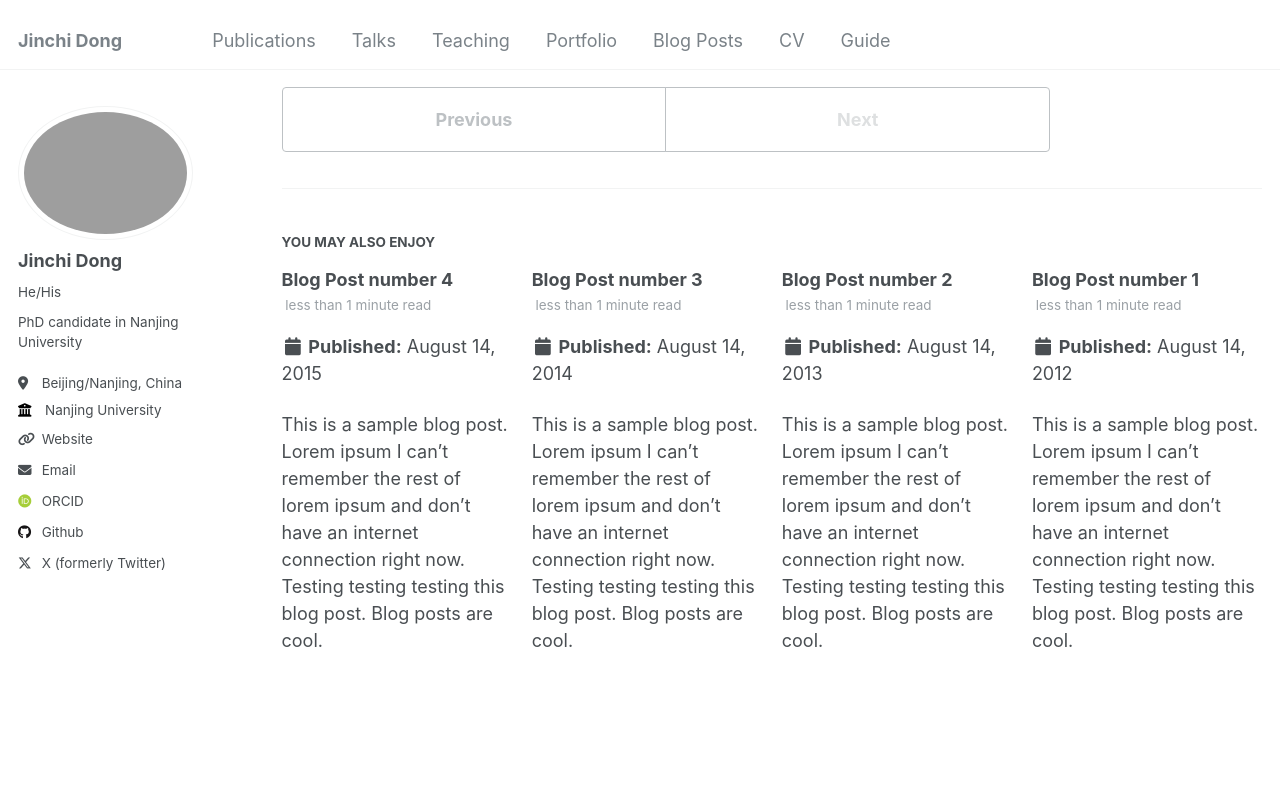
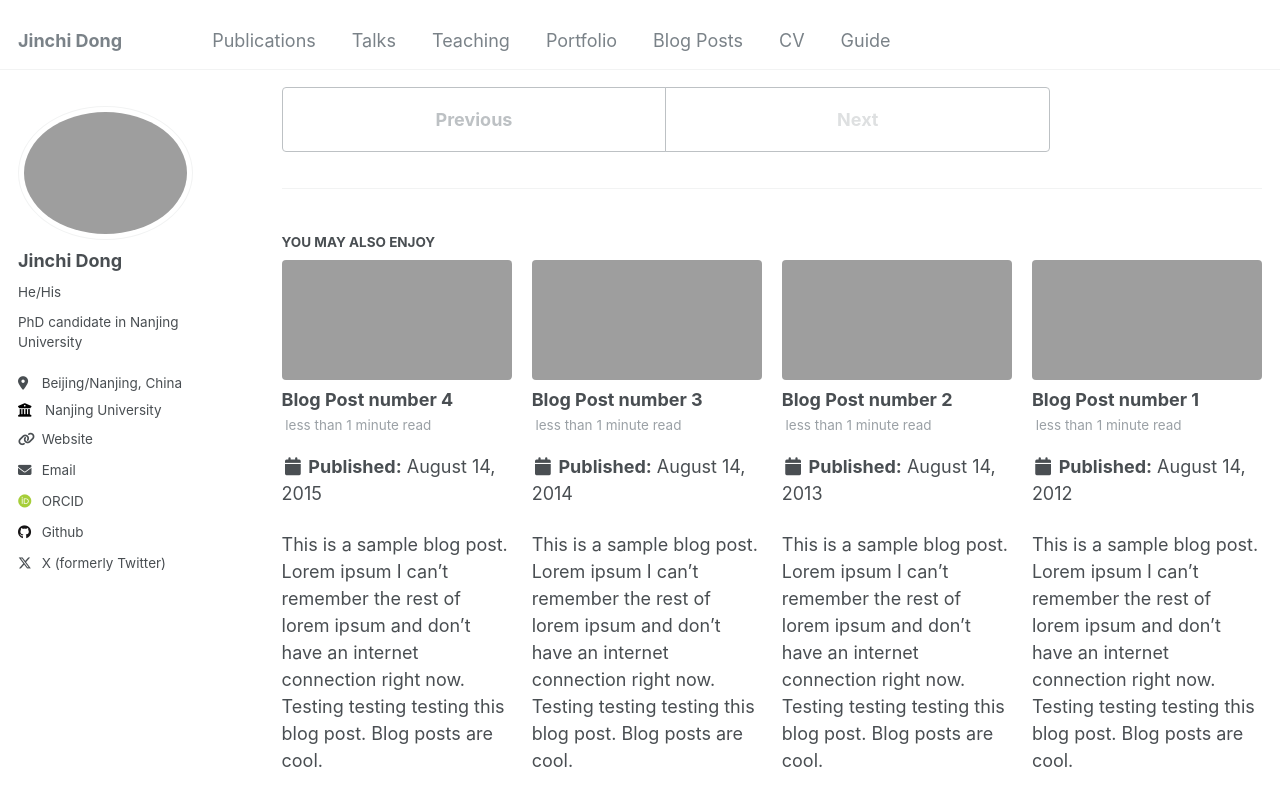
Before and after one commit to dongjinchi/dongjinchi, a Jekyll site: the page built from _posts/2199-01-01-future-post.md, in a window 1280 px wide and 900 px high, scrolled down 506 px. Shown: the top 806 px of the window. Built offline with Jekyll 4.4.1, drawn with Linux system fonts in a browser that asks for light colours; some web fonts are replaced.

Commit message:
Update _config.yml

```diff
--- a/_config.yml
+++ b/_config.yml
@@ -83,7 +83,7 @@ publication_category:
     title: 'Conference Papers'
 
 # Site Settings
-teaser                   :  # filename of teaser fallback teaser image placed in /images/, .e.g. "500x300.png"
+teaser                   : "/images/profile-0.1.png" # filename of teaser fallback teaser image placed in /images/, .e.g. "500x300.png"
 breadcrumbs              : false # true, false (default)
 words_per_minute         : 160
 future                   : true
```
